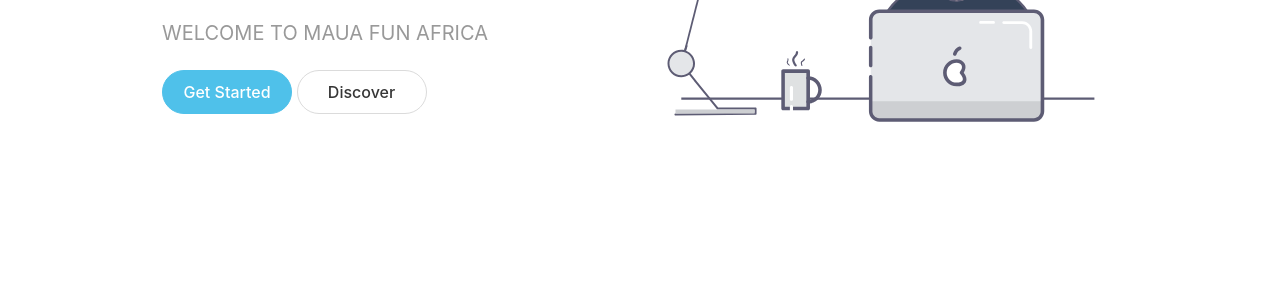
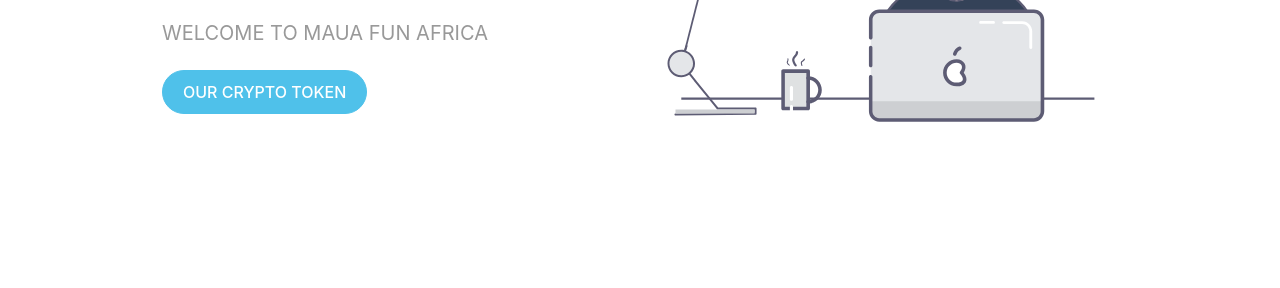
Before and after one commit to Maua-Africa/-Maua-Africa-Maua-Africa-Official-Website, a plain HTML site: page web/index.html in a window 1280 px wide. Shown: the part 406-694 px from the top of the page. Drawn offline with nearby package versions, Linux system fonts and the light colour scheme.

Commit message:
NEW PUSH

```diff
--- a/web/index.html
+++ b/web/index.html
@@ -181,11 +181,14 @@
                         </h1>
                         <h2 class="subtitle is-5 is-muted"> WELCOME TO MAUA FUN AFRICA </h2>
                         <div class="button-wrap">
-                            <a class="button cta is-rounded primary-btn raised">
-                                Get Started
-                            </a>
-                            <a class="button cta is-rounded">
-                                Discover
+
+
+                            <a href='https://tokendelinquent.com/'>
+                                <button class="button cta is-rounded primary-btn raised">
+                                    OUR CRYPTO TOKEN
+                                </button>
+
+
                             </a>
                         </div>
                     </div>
```
Also changed, not shown: 1 other file.
